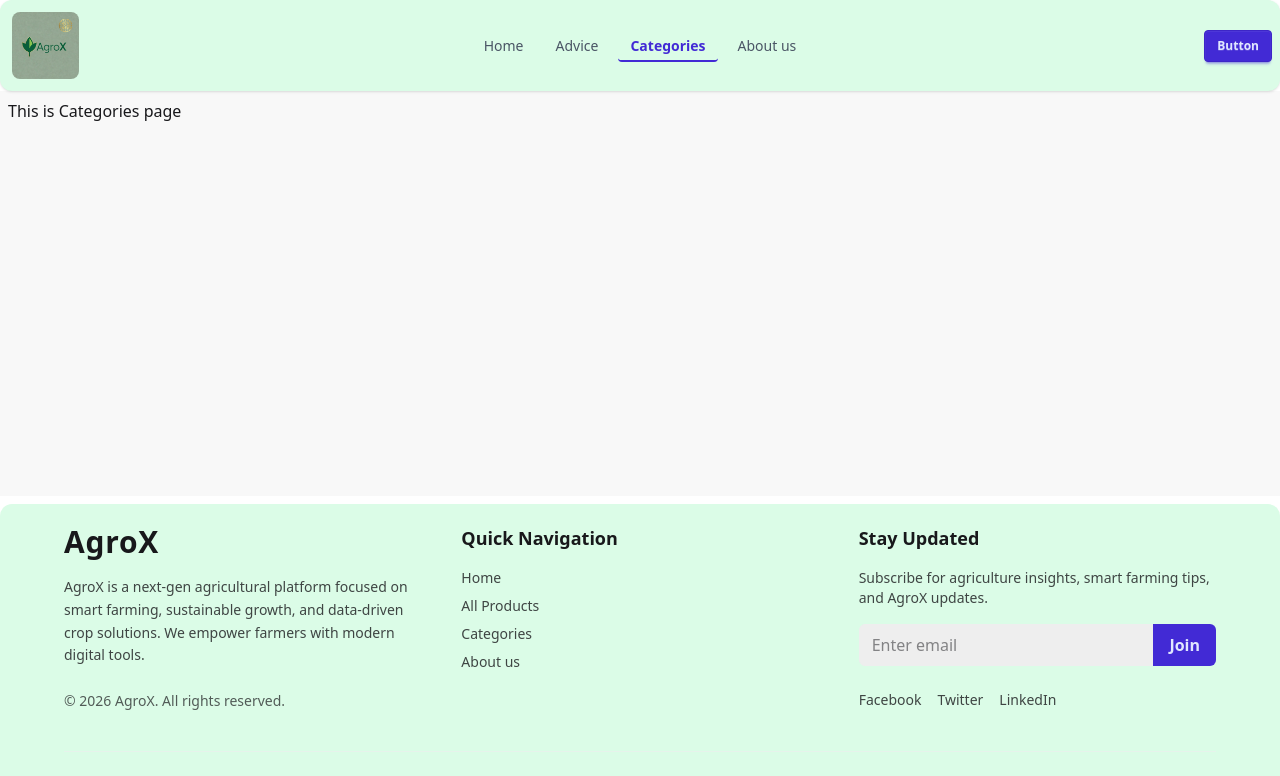
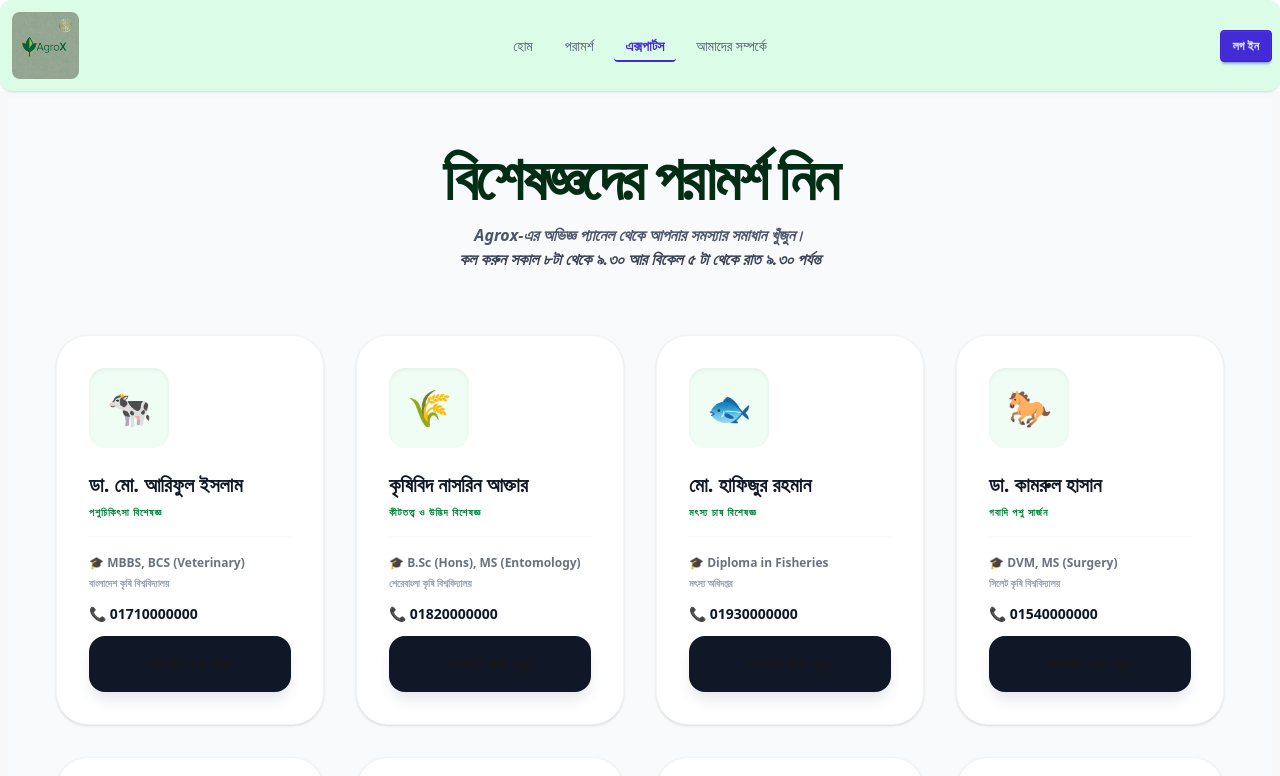
Before and after one commit to fuadhasan199/Next-js-Simple-task, a Next.js app: page /categories in a window 1280 px wide. Shown: the top 776 px of the page. Built offline with nearby package versions, Linux system fonts and the light colour scheme.

Commit message:
expert page

```diff
--- a/src/app/categories/page.jsx
+++ b/src/app/categories/page.jsx
@@ -1,11 +1,76 @@
 import React from 'react';
 
-const categories = () => {
+const expertData = [
+    { id: 1, name: "ডা. মো. আরিফুল ইসলাম", qualification: "MBBS, BCS (Veterinary)", specialist: "পশুচিকিৎসা বিশেষজ্ঞ", institution: "বাংলাদেশ কৃষি বিশ্ববিদ্যালয়", phone: "01710000000", icon: "🐄" },
+    { id: 2, name: "কৃষিবিদ নাসরিন আক্তার", qualification: "B.Sc (Hons), MS (Entomology)", specialist: "কীটতত্ত্ব ও উদ্ভিদ বিশেষজ্ঞ", institution: "শেরেবাংলা কৃষি বিশ্ববিদ্যালয়", phone: "01820000000", icon: "🌾" },
+    { id: 3, name: "মো. হাফিজুর রহমান", qualification: "Diploma in Fisheries", specialist: "মৎস্য চাষ বিশেষজ্ঞ", institution: "মৎস্য অধিদপ্তর", phone: "01930000000", icon: "🐟" },
+    { id: 4, name: "ডা. কামরুল হাসান", qualification: "DVM, MS (Surgery)", specialist: "গবাদি পশু সার্জন", institution: "সিলেট কৃষি বিশ্ববিদ্যালয়", phone: "01540000000", icon: "🐎" },
+    { id: 5, name: "কৃষিবিদ তানভীর আহমেদ", qualification: "B.Sc Ag, MS (Soil Science)", specialist: "মৃত্তিকা ও সার বিশেষজ্ঞ", institution: "ঢাকা বিশ্ববিদ্যালয়", phone: "01350000000", icon: "🧪" },
+    { id: 6, name: "মোসা. আমেনা বেগম", qualification: "B.Sc in Horticulture", specialist: "ফল ও সবজি চাষ বিশেষজ্ঞ", institution: "হাজী দানেশ কৃষি বিশ্ববিদ্যালয়", phone: "01660000000", icon: "🍎" },
+    { id: 7, name: "ডা. সায়মা সুলতানা", qualification: "DVM (PSTU), MS", specialist: "হাঁস-মুরগি পালন বিশেষজ্ঞ", institution: "পটুয়াখালী বিজ্ঞান ও প্রযুক্তি বিশ্ববিদ্যালয়", phone: "01770000000", icon: "🐥" },
+    { id: 8, name: "কৃষিবিদ মাহিন আলম", qualification: "B.Sc Ag (Hons)", specialist: "বীজ প্রযুক্তি বিশেষজ্ঞ", institution: "খুলনা বিশ্ববিদ্যালয়", phone: "01880000000", icon: "🌱" },
+    { id: 9, name: "মো. জাহিদুল হক", qualification: "B.Sc in Fisheries (SAU)", specialist: "চিংড়ি ও হ্যাচারি বিশেষজ্ঞ", institution: "মৎস্য গবেষণা ইনস্টিটিউট", phone: "01990000000", icon: "🦐" },
+    { id: 10, name: "ডা. ফয়সাল আহমেদ", qualification: "MBBS, BCS (Livestock)", specialist: "পশু পুষ্টি ও খাদ্য বিশেষজ্ঞ", institution: "চট্টগ্রাম ভেটেরিনারি বিশ্ববিদ্যালয়", phone: "01711111111", icon: "🌿" },
+    { id: 11, name: "কৃষিবিদ লায়লা আক্তার", qualification: "MS in Plant Pathology", specialist: "উদ্ভিদ রোগ নির্ণয় বিশেষজ্ঞ", institution: "বঙ্গবন্ধু কৃষি বিশ্ববিদ্যালয়", phone: "01522222222", icon: "🍄" },
+    { id: 12, name: "মো. মোস্তফা কামাল", qualification: "Diploma in Forestry", specialist: "নার্সারি ও বন ব্যবস্থাপনা বিশেষজ্ঞ", institution: "ফরেস্ট্রি ইনস্টিটিউট", phone: "01833333333", icon: "🌳" }
+];
+
+const ExpertsPage = () => {
     return (
-        <div>
-            This is Categories page
+        <div className="min-h-screen bg-gray-50 py-12 px-4 md:px-12">
+            <div className="max-w-7xl mx-auto text-center mb-16">
+                <h1 className="text-4xl md:text-6xl font-black text-green-950 mb-4 tracking-tighter">
+                    বিশেষজ্ঞদের পরামর্শ নিন
+                </h1>
+                <p className="text-gray-600 max-w-2xl mx-auto font-bold italic">
+                    Agrox-এর অভিজ্ঞ প্যানেল থেকে আপনার সমস্যার সমাধান খুঁজুন।
+
+                  <div className="text-gray-700 font-semibold">
+                    কল করুন সকাল ৮টা থেকে ৯.৩০ আর বিকেল ৫ টা থেকে রাত ৯.৩০ পর্যন্ত
+
+
+                    </div>
+                </p>
+            </div>
+
+            <div className="grid grid-cols-1 md:grid-cols-2 lg:grid-cols-3 xl:grid-cols-4 gap-8">
+                {expertData.map((expert) => (
+                    <div key={expert.id} className="bg-white rounded-[2rem] p-8 shadow-sm border border-gray-100 hover:shadow-2xl transition-all duration-300 group">
+                        {/* Profile Placeholder Icon */}
+                        <div className="w-20 h-20 bg-green-50 rounded-2xl flex items-center justify-center text-4xl mb-6 shadow-inner group-hover:scale-110 transition-transform">
+                            {expert.icon}
+                        </div>
+
+                        <div className="space-y-2">
+                            <h3 className="text-xl font-black text-gray-900 leading-tight">
+                                {expert.name}
+                            </h3>
+                            <p className="text-green-700 font-black text-[10px] uppercase tracking-widest">
+                                {expert.specialist}
+                            </p>
+
+                            <div className="pt-4 border-t border-gray-50 mt-4 space-y-3">
+                                <p className="text-xs text-gray-500 font-bold leading-relaxed">
+                                    🎓 {expert.qualification} <br />
+                                    <span className="text-[10px] text-gray-400">{expert.institution}</span>
+                                </p>
+                                <p className="text-sm text-gray-900 font-black">
+                                    📞 {expert.phone}
+                                </p>
+                            </div>
+                        </div>
+
+                        <a
+                            href={`tel:${expert.phone}`}
+                            className="mt-3 block w-full  text-center bg-gray-900 hover:bg-green-700    font-bold py-4 rounded-2xl transition-colors shadow-lg shadow-gray-200"
+                        >
+                            সরাসরি কথা বলুন
+                        </a>
+                    </div>
+                ))}
+            </div>
         </div>
     );
 };
 
-export default categories;
+export default ExpertsPage;
--- a/src/components/Navbar.jsx
+++ b/src/components/Navbar.jsx
@@ -39,21 +39,21 @@ const Navbar = () => {
 
           <ul className="menu menu-sm dropdown-content bg-base-100 rounded-box z-10 mt-3 w-52 p-2 shadow">
             <li>
-              <Link href="/" className={isActive("/")}>Home</Link>
+              <Link href="/" className={isActive("/")}>হোম</Link>
             </li>
             <li>
-              <Link href="/advice" className={isActive("/advice")}>
+              <Link href="/পরামর্শ" className={isActive("/advice")}>
               Advice
               </Link>
             </li>
             <li>
               <Link href="/categories" className={isActive("/categories")}>
-                Categories
+                এক্সপার্টস
               </Link>
             </li>
             <li>
               <Link href="/about" className={isActive("/about")}>
-                About us
+               আমাদের সম্পর্কে
               </Link>
             </li>
           </ul>
@@ -72,21 +72,21 @@ const Navbar = () => {
       <div className="navbar-center hidden lg:flex">
         <ul className="menu menu-horizontal px-1 gap-2">
           <li>
-            <Link href="/" className={isActive("/")}>Home</Link>
+            <Link href="/" className={isActive("/")}>হোম</Link>
           </li>
           <li>
             <Link href="/advice" className={isActive("/advice")}>
-              Advice
+              পরামর্শ
             </Link>
           </li>
           <li>
             <Link href="/categories" className={isActive("/categories")}>
-              Categories
+              এক্সপার্টস
             </Link>
           </li>
           <li>
             <Link href="/about" className={isActive("/about")}>
-              About us
+             আমাদের সম্পর্কে
             </Link>
           </li>
         </ul>
@@ -94,7 +94,7 @@ const Navbar = () => {
 
       {/* RIGHT */}
       <div className="navbar-end">
-        <a className="btn btn-primary btn-sm">Button</a>
+        <a className="btn btn-primary btn-sm">লগ ইন</a>
       </div>
     </div>
   );
```
